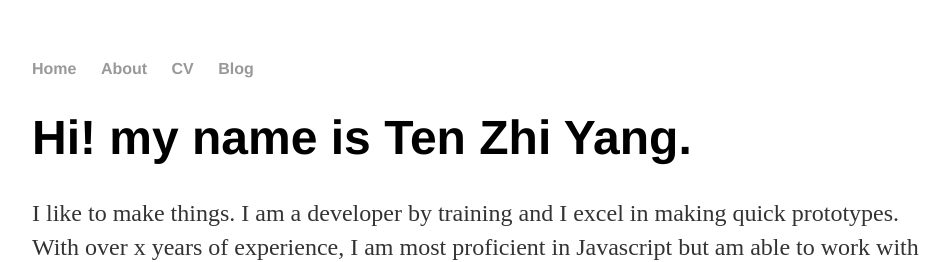
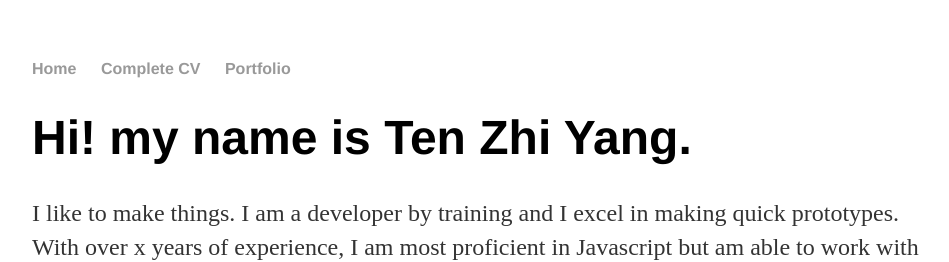
Before and after one commit to Tzyinc/tzyinc.github.io, a Jekyll site: the page built from index.html, in a window 1280 px wide. Shown: the top 262 px of the page, without its empty margins (160-1109 px from the left). Built offline with Jekyll 4.4.1, drawn with Linux system fonts in a browser that asks for light colours.

```diff
--- a/_layouts/default.html
+++ b/_layouts/default.html
@@ -9,9 +9,8 @@
 			<nav>
 	    		<ul>
 	        		<li><a href="/">Home</a></li>
-		        	<li><a href="/about">About</a></li>
-	        		<li><a href="/cv">CV</a></li>
-	        		<li><a href="/blog">Blog</a></li>
+	        		<li><a href="https://drive.google.com/open?id=1iVoWXxYpAlL2QG3O9bFFXqX6lJw-JbdcX9gfYw7gIzU">Complete CV</a></li>
+	        		<li><a href="/blog">Portfolio</a></li>
 	    		</ul>
 			</nav>
 			<div class="container">
```
Also changed, not shown: _posts/2017-10-13-Bottle-Dynamo.md (added, +9 -0 lines), _posts/img/bike.jpg (added).
